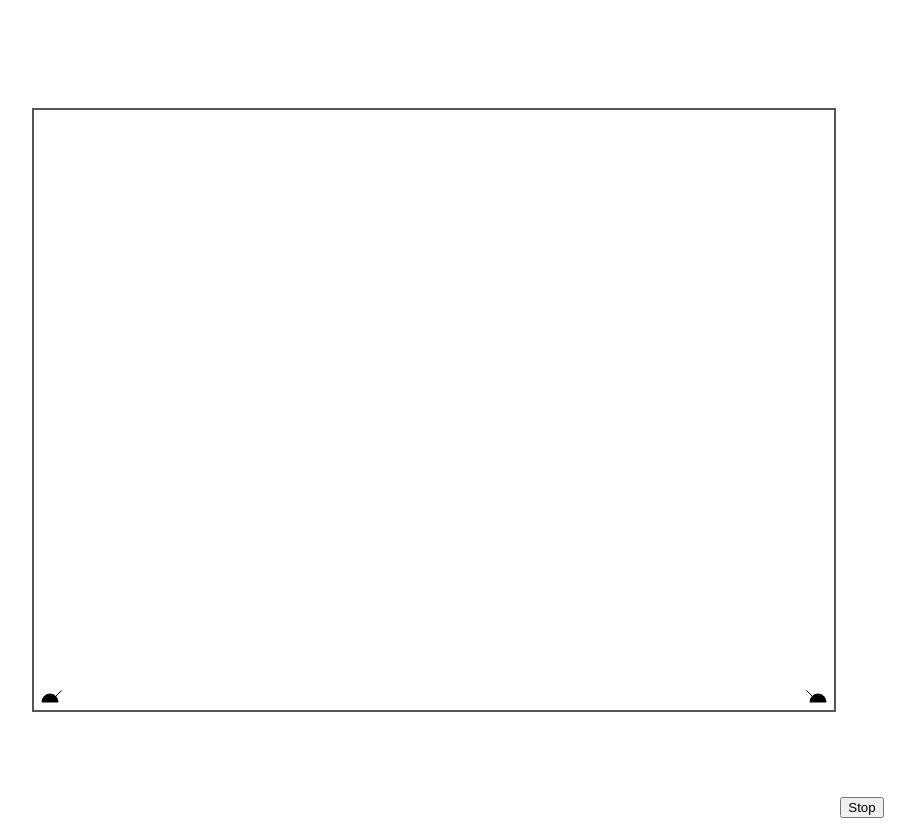
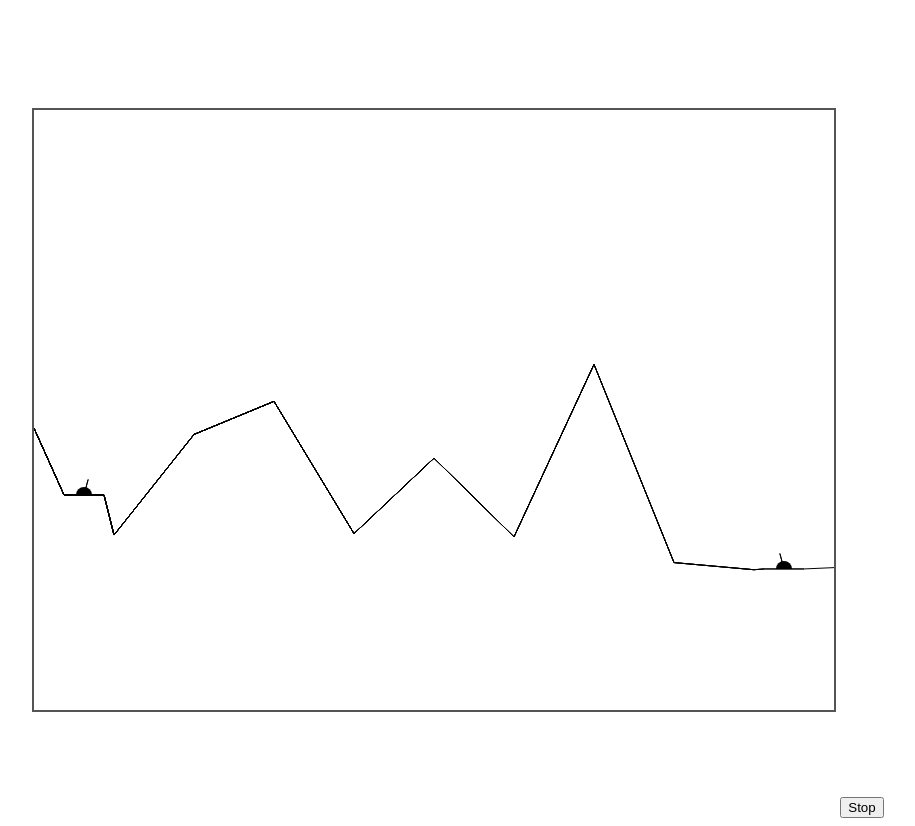
Before and after one commit to kylefox/tanklobber, a plain HTML site: page index.html in a window 1280 px wide. Shown: the whole page, without its empty margins (182-1097 px from the left). Drawn offline with nearby package versions, Linux system fonts and the light colour scheme.

Commit message:
Added interpolation to place tanks on terrain.

```diff
--- a/Tank.js
+++ b/Tank.js
@@ -11,11 +11,11 @@ if(TankLobber === undefined) { throw("TankLobber is not loaded."); }
 		if(this.direction == TankLobber.Directions.RIGHT) {
 			this.maxLeft = 0;
 			this.maxRight = 90;
-			this.setAngle(45);
+			this.setAngle(15);
 		} else {
 			this.maxLeft = 270;
 			this.maxRight = 360;
-			this.setAngle(360 - 45);
+			this.setAngle(360 - 15);
 		}
 		this.rotationSpeed = 5;
 		this.move = null;
@@ -44,15 +44,18 @@ if(TankLobber === undefined) { throw("TankLobber is not loaded."); }
 	};
 
 	Tank.prototype.draw = function(ctx) {
+		// Draw body
 		ctx.beginPath();
 		ctx.arc(this.x, this.y, this.size, Math.PI, Math.PI * 2, false);
 		ctx.closePath();
 		ctx.fill();
-		ctx.moveTo(this.x, this.y);
+		// Draw gun
 		if(this.move == TankLobber.Directions.RIGHT) { this.setAngle(this.getAngle() + 5); }
 		if(this.move == TankLobber.Directions.LEFT) { this.setAngle(this.getAngle() - 5); }
 		var opp = Math.sin(this.angle) * (this.size*2);
 		var adj = Math.cos(this.angle) * (this.size*2);
+		ctx.beginPath();  // Need this?
+		ctx.moveTo(this.x, this.y);
 		ctx.lineTo(this.x + opp, this.y - adj);
 		ctx.closePath();
 		ctx.stroke();
--- a/TankLobber.js
+++ b/TankLobber.js
@@ -1,4 +1,4 @@
-var Tank, window, Math; // For http://www.jslint.com/
+/*global Tank, window, Math*/
 
 var TankLobber = {
 	Directions: {
@@ -7,7 +7,10 @@ var TankLobber = {
 	},
 	Utils: {
 		rad2deg: function(radians) { return radians * 180 / Math.PI; },
-		deg2rad: function(degrees) { return degrees * Math.PI / 180; }
+		deg2rad: function(degrees) { return degrees * Math.PI / 180; },
+		interpolate: function(x, pA, pB) {
+			return pA.y  + ((x - pA.x) * (pB.y - pA.y)/(pB.x - pA.x));
+		}
 	}
 };
 
@@ -39,8 +42,11 @@ var TankLobber = {
 	// Sets up the objects for a new round.
 	Game.prototype.setupRound = function() {
 		var tankSize = 8;
-		this.tank1 = new TankLobber.Tank(tankSize*2, this._canvas.height-tankSize, tankSize, TankLobber.Directions.RIGHT);
-		this.tank2 = new TankLobber.Tank(this._canvas.width - tankSize*2, this._canvas.height-tankSize, tankSize, TankLobber.Directions.LEFT);
+		this.terrain = new TankLobber.Terrain(this._width, this._height);
+		this.tank1 = new TankLobber.Tank(tankSize*2, this._height-tankSize, tankSize, TankLobber.Directions.RIGHT);
+		this.tank2 = new TankLobber.Tank(this._width - tankSize*2, this._height-tankSize, tankSize, TankLobber.Directions.LEFT);
+		this.terrain.placeTank(this.tank1, 50);
+		this.terrain.placeTank(this.tank2, this._width - 50);
 	};
 
 	// Starts the main drawing cycle.
@@ -59,6 +65,8 @@ var TankLobber = {
 		this.clear();
 		this.tank1.draw(this._context);
 		this.tank2.draw(this._context);
+		this.terrain.draw(this._context);
+		// this.stop();
   	};
 
 })();
--- a/Terrain.js
+++ b/Terrain.js
@@ -6,7 +6,7 @@ if(TankLobber === undefined) { throw("TankLobber is not loaded."); }
 	function Terrain(width, height) {
 		this.maxWidth = width;
 		this.maxHeight = height;
-		this.initPeaks(10, 150);
+		this.initPeaks(10, 250);
 	}
 	TankLobber.Terrain = Terrain;
 
@@ -21,22 +21,28 @@ if(TankLobber === undefined) { throw("TankLobber is not loaded."); }
 
 	Terrain.prototype.placeTank = function(tank, x) {
 		var adj = this.getAdjacentPeaks(x);
-		var y =TankLobber.Utils.interpolate(x, adj[0], adj[1]);
+		var leftPeak = this.peaks[adj[0]];
+		var rightPeak = this.peaks[adj[1]];
+		var y = TankLobber.Utils.interpolate(x, leftPeak, rightPeak);
 		tank.x = x;
 		tank.y = y;
+		// Add two new peaks on either side of the tank so it's sitting flat.
+		var p1 = {x: tank.x - tank.size*2.5, y: tank.y};
+		var p2 = {x: tank.x + tank.size*2.5, y: tank.y};
+		this.peaks.splice(adj[0], 0, p1, p2);
 	};
 
 	Terrain.prototype.getAdjacentPeaks = function(x) {
 		for(i in this.peaks) {
 			if(this.peaks[i].x >= x) {
-				return [this.peaks[i-1], this.peaks[i]];
+				return [i, i-1];
 			}
 		};
 		return [null, null];
 	};
 
 	Terrain.prototype.draw = function(ctx) {
-		ctx.beginPath();  // Need this?
+		ctx.beginPath();
 		for(i in this.peaks) {
 			ctx.lineTo(this.peaks[i].x, this.peaks[i].y);
 			ctx.moveTo(this.peaks[i].x, this.peaks[i].y);
--- a/index.html
+++ b/index.html
@@ -6,6 +6,7 @@
   <meta http-equiv="Content-Type" content="text/html;charset=utf-8" />
   <script src="http://ajax.googleapis.com/ajax/libs/jquery/1.3.2/jquery.min.js" type="text/javascript" charset="utf-8"></script>
   <script src="TankLobber.js" type="text/javascript" charset="utf-8"></script>
+  <script src="Terrain.js" type="text/javascript" charset="utf-8"></script>
   <script src="Tank.js" type="text/javascript" charset="utf-8"></script>
   <style type="text/css" media="screen">
     body { text-align: center; }
```
